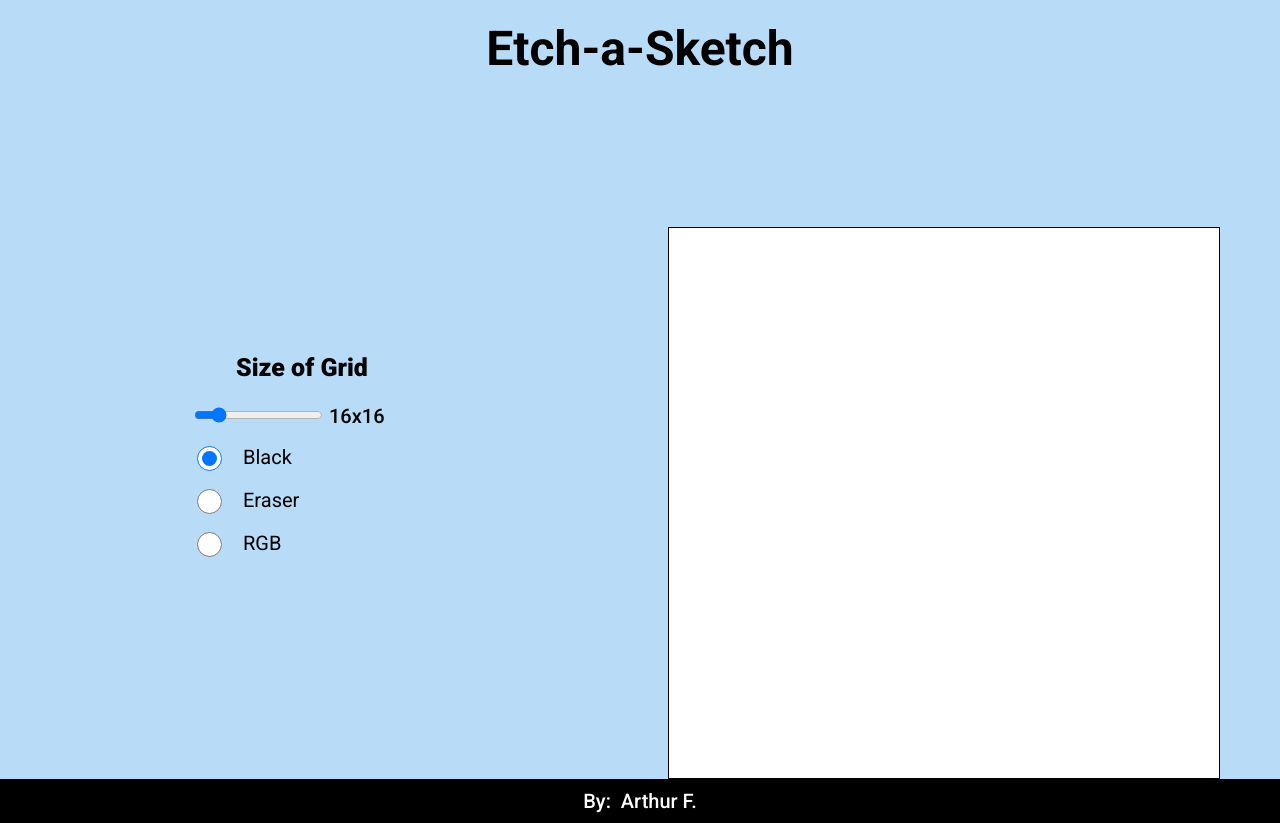
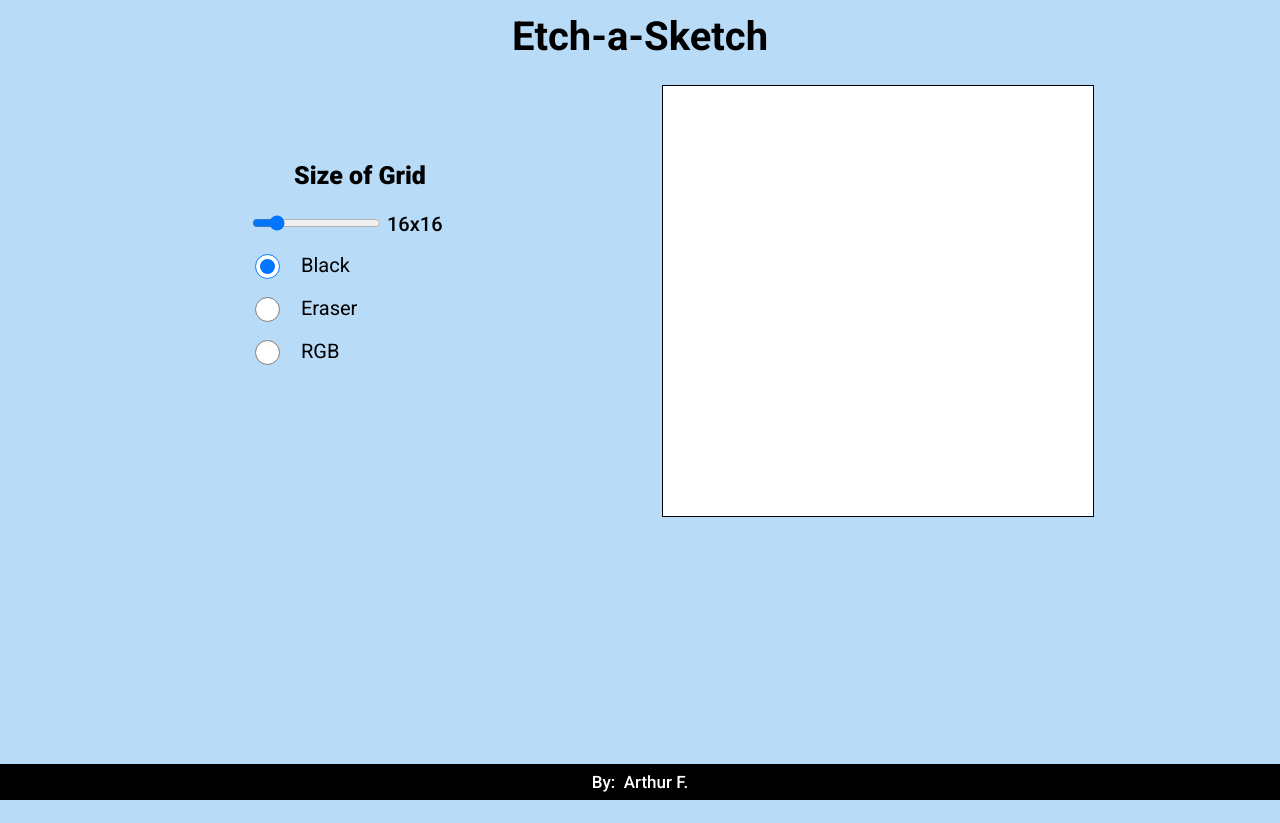
Before and after one commit to FoyArthur/Etch-a-Sketch, a plain HTML site: page index.html in a window 1280 px wide. After the commit the page ends 800 px from the top, so only its background shows below. Drawn offline with Linux system fonts and the light colour scheme.

Commit message:
edited some stuff

```diff
--- a/main.css
+++ b/main.css
@@ -6,7 +6,7 @@ body {
     font-family: Roboto, serif;
     display: flex;
     flex-direction: column;
-    min-height: 100vh;
+    height: 100vh;
 
 }
 .middle {
@@ -14,21 +14,22 @@ body {
     flex-direction: row;
     justify-content: center;
     align-items: center;
-    gap: 20%;
-    margin-top: 150px;
+    gap: 15%;
+    margin-top: 2%;
 }
 .header {
-    margin-top: 20px;
+    margin-top: 1%;
     text-align: center;
     font-weight: 700;
-    font-size: 48px;
+    font-size: 40px;
 }
 .container {
     margin: 0;
     padding: 0;
-    margin-right: auto;
-    height: 550px;
-    width: 550px;
+    margin-bottom: 1.5%;
+    margin-right: 10%;
+    height: 430px;
+    width: 430px;
     display: grid;
     background-color: white;
     border: 1px solid black;
@@ -85,8 +86,8 @@ span {
     color: white;
     background-color: black;
     margin-top: auto;
-    padding: 10px 0%;
+    padding: 8px 0%;
     text-align: center;
     font-weight: 500;
-    font-size: 20px;
+    font-size: 17px;
 }
```
